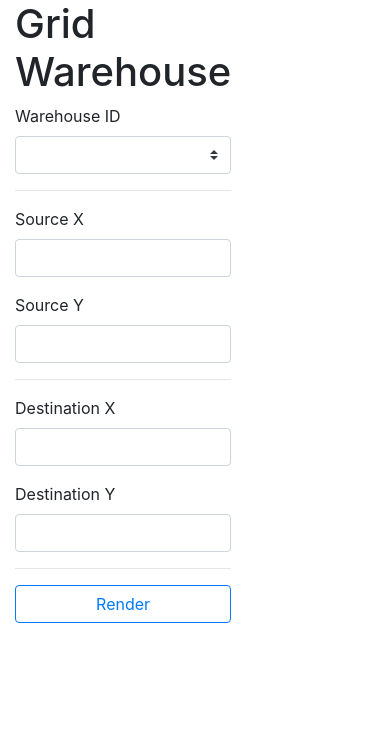
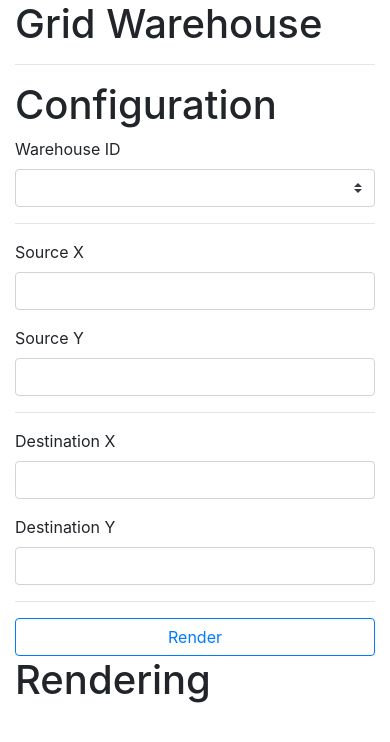
Before and after one commit to GTSupplyChainAR/Warehouse-Navigation, a plain HTML site: page static/index.html in a window 390 px wide. Drawn offline with nearby package versions, Linux system fonts and the light colour scheme; no server answers.

Commit message:
Re-organize HTML

```diff
--- a/static/index.html
+++ b/static/index.html
@@ -11,8 +11,15 @@
 
 <div class="container">
     <div class="row">
-        <div class="col">
+        <div class="col-md-12">
             <h1>Grid Warehouse</h1>
+            <hr/>
+        </div>
+    </div>
+
+    <div class="row">
+        <div class="col-md-6">
+            <h1>Configuration</h1>
 
             <form method="GET">
                 <div class="form-group">
@@ -68,8 +75,13 @@
                         type="submit">Render</button>
 
             </form>
+
         </div>
-        <div class="col">
+        <div class="col-md-6">
+            <h1>Rendering</h1>
+
+            <br/>
+
             <div id="grid"></div>
         </div>
     </div>
```
